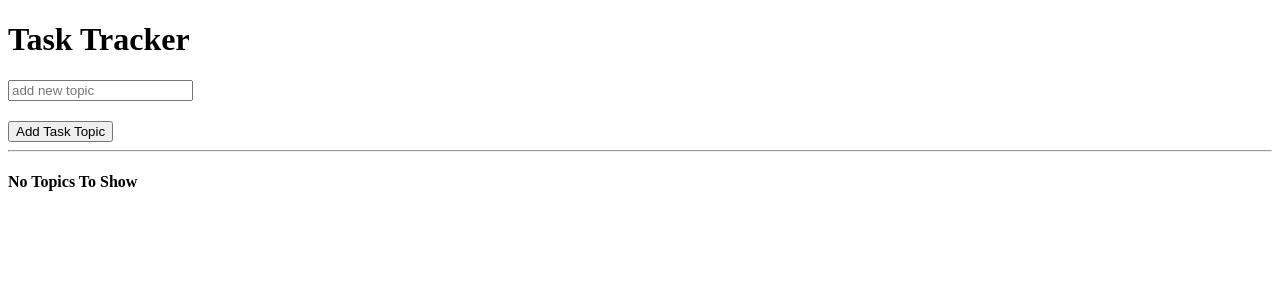
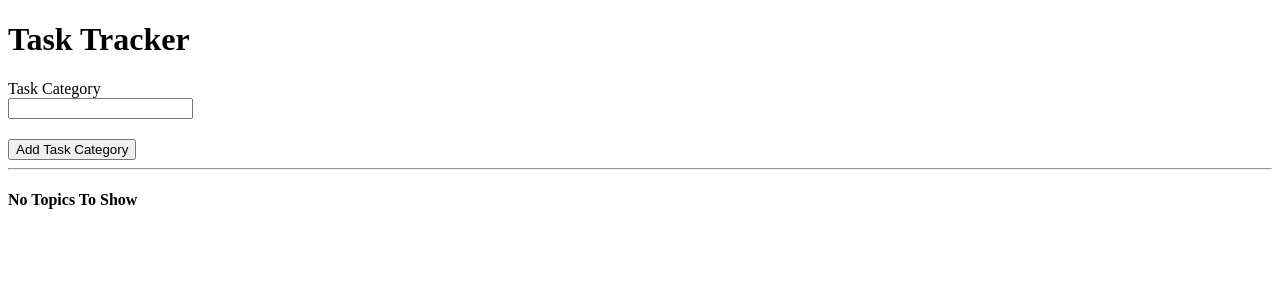
Before and after one commit to derikvanschaik/vueJsProjects, a Vue app in the folder components-learner/task-tracker/: page / in a window 1280 px wide. Shown: the top 300 px of the page. Built offline with nearby package versions, Linux system fonts and the light colour scheme.

Commit message:
created an add task component which i resused in app.vue and tasktopic.vue

```diff
--- a/components-learner/task-tracker/src/App.vue
+++ b/components-learner/task-tracker/src/App.vue
@@ -1,66 +1,68 @@
 <template>
     <h1>Task Tracker</h1>
-    <input placeholder="add new topic" v-model="newTopic">
-    <h2>{{errorMessage}}</h2>
-    <button @click="addNewTopic">Add Task Topic</button>
+
+    <add-task
+        taskType="Task Category"
+        :errorMessage="error"
+        @add-task="addTopic">
+    </add-task>
+
     <hr>
     <task-topic
         v-for="topic in topics"
         :key="topic.id"
         :topic="topic.topicName"
         :subTaskCount="topic.subTaskCount"
+        :completedTaskCount = "topic.completedTaskCount"
         @delete-topic="removeTopic"
         @modify-sub-topic-counter="modifyTaskCount"
     >
     </task-topic>
+
     <h4 v-if="topics.length === 0">No Topics To Show</h4>
+
 </template>
 
 <script>
+import AddTask from './components/AddTask.vue';
 import TaskTopic from './components/TaskTopic.vue';
 export default {
-  components: { TaskTopic },
+  components: { TaskTopic, AddTask },
     data() {
         return{
             key: 0,
-            newTopic : '',
-            errorMessage: '',
+            error: '',
             topics: [
             ],
+
         }
     },
     methods: {
-        addNewTopic(){
-
-            const alreadyATopic = this.topics.map( obj => obj.topicName ).includes(this.newTopic);
-            if (alreadyATopic){
-                this.errorMessage = `'${this.newTopic}' already exists.`;
-                this.newTopic ='';
+        addTopic(newTopic){
+            const existingTopic = this.topics.find( topic => topic.topicName === newTopic);
+            if (existingTopic){
+                this.error = `Cannot add already existing topic '${newTopic}'.`;
                 return;
             }
-
-            if (this.newTopic === ""){
-                this.errorMessage = `Topic cannot be empty.`;
-                this.newTopic ='';
-                return;
-            }
-
-            this.topics.push( { topicName : this.newTopic, id: this.key++, subTaskCount: 0 });
-            this.newTopic ='';
-            this.errorMessage = '';
+            this.error = '';
+            this.topics.push( {id: this.key++, topicName: newTopic, subTaskCount: 0, completedTaskCount: 0});
 
         },
         removeTopic(topicToDelete){
             this.topics = this.topics.filter( obj => obj.topicName !== topicToDelete );
         },
         modifyTaskCount(topicToIncrementCount, value, alreadyCompleted){
-            console.log(alreadyCompleted);
+
             const topic = this.topics.find( obj => obj.topicName === topicToIncrementCount );
             // we don't want to decrement remaining task count when sub task has already been marked as completed
             if (alreadyCompleted){
                 return;
             }
             topic.subTaskCount += value;
+            if (value === -1){
+                topic.completedTaskCount++;
+            }
+            console.log("completed", topic.completedTaskCount);
         }
     }
 }
--- /dev/null
+++ b/components-learner/task-tracker/src/components/AddTask.vue
@@ -0,0 +1,28 @@
+<template>
+    <label >{{taskType}}</label>
+    <br>
+    <input v-model="newTask">
+    <h2>{{errorMessage}}</h2>
+    <button @click="addNewTask">Add {{taskType}}</button>
+</template>
+
+<script>
+export default {
+    props: ['taskType', 'errorMessage'],
+    emits: ['add-task'],
+    data(){
+        return{
+            newTask: '',
+
+        }
+    },
+    methods: {
+        addNewTask() {
+            this.$emit('add-task', this.newTask);
+            this.newTask = '';
+        }
+    }
+
+
+}
+</script>
--- a/components-learner/task-tracker/src/components/SubTask.vue
+++ b/components-learner/task-tracker/src/components/SubTask.vue
@@ -10,6 +10,7 @@
 <script>
 export default {
     props:['subTask', 'isComplete'],
+    emits: ['delete-sub-task', 'complete-sub-task'],
     data() {
         return {
         }
--- a/components-learner/task-tracker/src/components/TaskTopic.vue
+++ b/components-learner/task-tracker/src/components/TaskTopic.vue
@@ -1,12 +1,17 @@
 <template>
     <h1>{{topic}}</h1>
-    <h4>{{subTaskCount}}</h4>
+    <h4>Remaining: {{subTaskCount}} Completed: {{completedTaskCount}}</h4>
     <button @click="toggleSubTopics">{{subTopicsVisible? 'Hide': 'Show'}} Sub Tasks</button>
     <button @click="deleteTopic">Delete</button>
     <!-- subtopics  -->
     <div v-if="subTopicsVisible">
-        <input v-model="newSubTopic" placeholder="Add new SubTask">
-        <button @click="addNewSubTopic">Add New Subtask</button>
+        <add-task
+            taskType="SubTask"
+            :errorMessage="error"
+            @add-task = "addNewSubTopic"
+            >
+        </add-task>
+
         <ul>
             <li
                 v-for="subTopic in subTopics"
@@ -25,13 +30,17 @@
 </template>
 
 <script>
+import AddTask from './AddTask.vue';
 import SubTask from './SubTask.vue';
 export default {
-    props:['topic', 'subTaskCount'],
-        components: { SubTask },
+    props:['topic', 'subTaskCount', 'completedTaskCount'],
+    emits: ['modify-sub-topic-counter'],
+        components: { SubTask, AddTask },
         data(){
         return{
-            newSubTopic: '',
+            // sub task error message
+            error: '',
+            // sub topics variables
             subTopicsVisible: false,
             subTopics: [],
         }
@@ -43,14 +52,24 @@ export default {
         toggleSubTopics() {
             this.subTopicsVisible = !this.subTopicsVisible;
         },
-        addNewSubTopic() {
+        addNewSubTopic(newSubTopic) {
+            if (!newSubTopic.length){
+                this.error = "cannot add empty sub task";
+                return;
+            }
+            if (this.subTopics.find( subtopic => subtopic.subTopic === newSubTopic) ){
+                this.error = `cannot add already existing ${newSubTopic}`;
+                return;
+            }
+
             this.subTopics.push(
                 {
-                    subTopic: this.newSubTopic,
+                    subTopic: newSubTopic,
                     isComplete: false,
                 });
 
             this.newSubTopic = '';
+            this.error ="";
             // increment subTopicCount
             this.$emit('modify-sub-topic-counter', this.topic, 1);
         },
--- a/components-learner/task-tracker/src/main.js
+++ b/components-learner/task-tracker/src/main.js
@@ -3,10 +3,12 @@ import App from './App.vue';
 // components
 import TaskTopic from './components/TaskTopic.vue';
 import SubTask from './components/SubTask.vue';
+import AddTask from './components/AddTask.vue';
 
 const app = createApp(App);
 
 app.component('task-topic', TaskTopic);
 app.component('sub-task', SubTask);
+app.component('add-task', AddTask);
 
 app.mount('#app');
```
